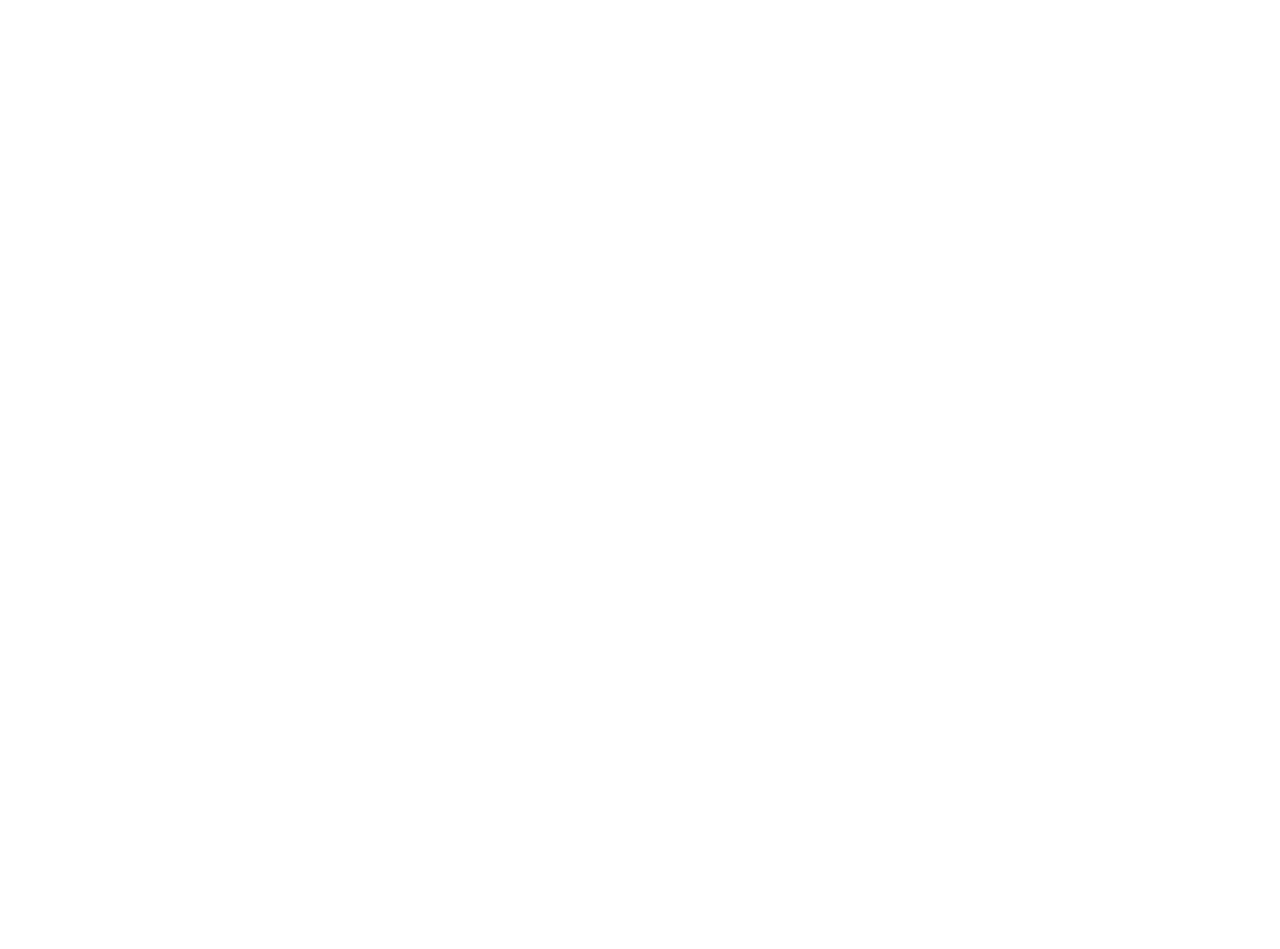
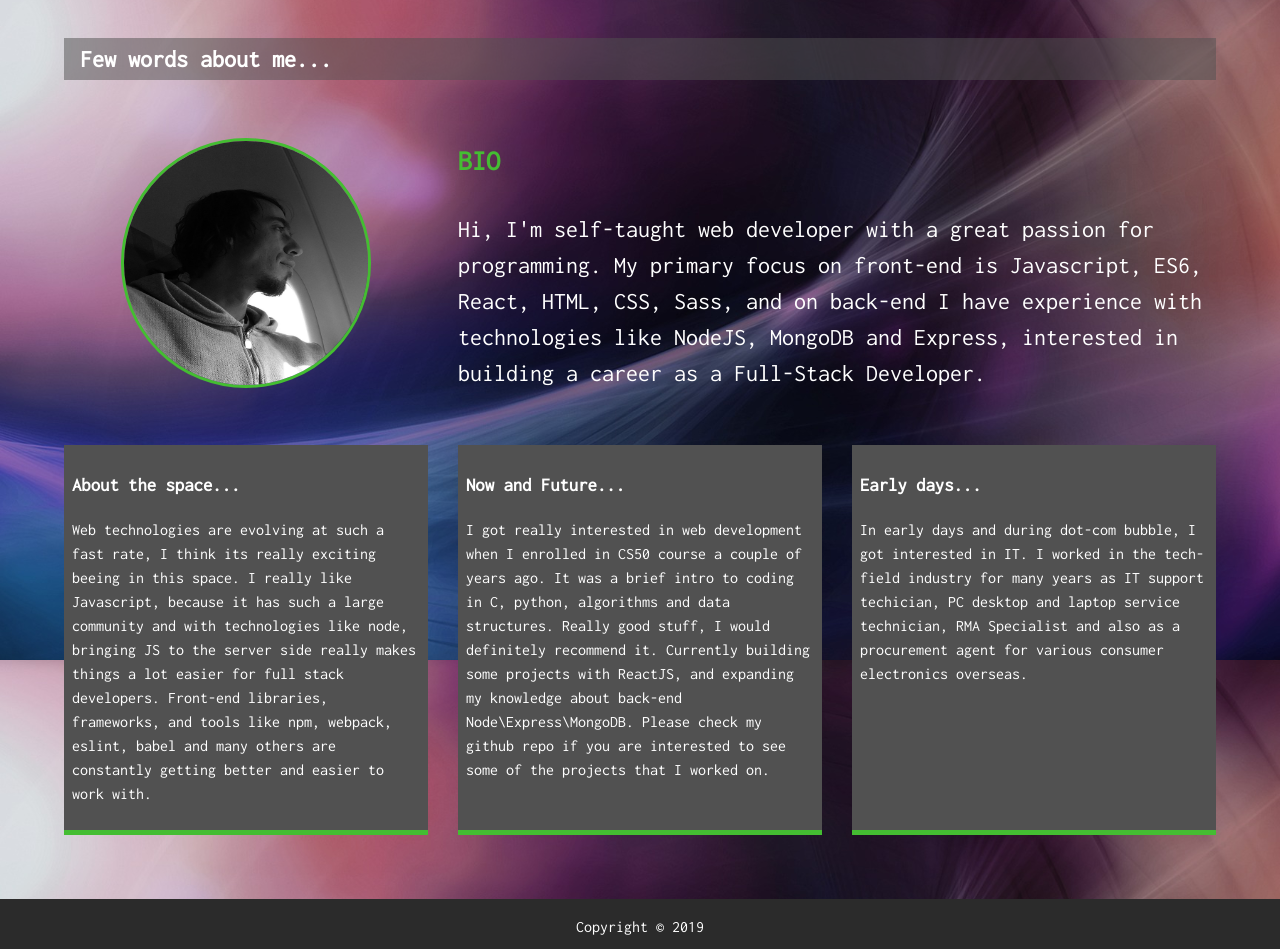
Before and after one commit to NikolaPerisic/nikolap.me, a React (Create React App) app: page /about in a window 1280 px wide. Shown: the part 940-1889 px from the top of the page. Before the commit the page ends 800 px from the top, so only its background shows below. Built offline with nearby package versions, Linux system fonts and the light colour scheme.

Commit message:
about, footer

```diff
--- a/src/App.js
+++ b/src/App.js
@@ -1,6 +1,7 @@
 import React from "react";
 import Index from "./components/Index/Index";
 import Menu from "./components/Menu/Menu";
+import About from "./components/About/About";
 import { library } from "@fortawesome/fontawesome-svg-core";
 import {
   faTwitter,
@@ -16,6 +17,7 @@ function App() {
     <div className="App">
       <Menu />
       <Index />
+      <About />
     </div>
   );
 }
--- /dev/null
+++ b/src/components/About/About.js
@@ -0,0 +1,69 @@
+import React, { Fragment } from "react";
+import "../../scss/About.scss";
+import img from "../../assets/images/profile_pic.jpg";
+import Footer from "../Footer/Footer";
+
+const About = () => {
+  return (
+    <Fragment>
+      <main id="main">
+        <h1 className="lg-heading">
+          About <span className="text-secondary">Me</span>
+        </h1>
+        <h2 className="sm-heading">Few words about me...</h2>
+        <div className="about-info">
+          <img src={img} alt="Nikola" className="bio-image" />
+          <div className="bio">
+            <h3 className="text-secondary">BIO</h3>
+            <p>
+              Hi, I'm self-taught web developer with a great passion for
+              programming. My primary focus on front-end is Javascript, ES6,
+              React, HTML, CSS, Sass, and on back-end I have experience with
+              technologies like NodeJS, MongoDB and Express, interested in
+              building a career as a Full-Stack Developer.
+            </p>
+          </div>
+          <div className="info info-1">
+            <h3>About the space...</h3>
+            <p>
+              Web technologies are evolving at such a fast rate, I think its
+              really exciting beeing in this space. I really like Javascript,
+              because it has such a large community and with technologies like
+              node, bringing JS to the server side really makes things a lot
+              easier for full stack developers. Front-end libraries, frameworks,
+              and tools like npm, webpack, eslint, babel and many others are
+              constantly getting better and easier to work with.
+            </p>
+          </div>
+
+          <div className="info info-2">
+            <h3>Now and Future...</h3>
+            <p>
+              I got really interested in web development when I enrolled in CS50
+              course a couple of years ago. It was a brief intro to coding in C,
+              python, algorithms and data structures. Really good stuff, I would
+              definitely recommend it. Currently building some projects with
+              ReactJS, and expanding my knowledge about back-end
+              Node\Express\MongoDB. Please check my github repo if you are
+              interested to see some of the projects that I worked on.
+            </p>
+          </div>
+
+          <div className="info info-3">
+            <h3>Early days...</h3>
+            <p>
+              In early days and during dot-com bubble, I got interested in IT. I
+              worked in the tech-field industry for many years as IT support
+              techician, PC desktop and laptop service technician, RMA
+              Specialist and also as a procurement agent for various consumer
+              electronics overseas.
+            </p>
+          </div>
+        </div>
+      </main>
+      <Footer />
+    </Fragment>
+  );
+};
+
+export default About;
--- /dev/null
+++ b/src/components/Footer/Footer.js
@@ -0,0 +1,8 @@
+import React from "react";
+import "../../scss/Footer.scss";
+
+const Footer = () => {
+  return <footer className="main__footer">Copyright &copy; 2019</footer>;
+};
+
+export default Footer;
--- /dev/null
+++ b/src/scss/About.scss
@@ -0,0 +1,65 @@
+@import "./config";
+
+main {
+  padding: 4rem;
+  min-height: calc(100vh - 50px);
+
+  .icons {
+    margin-top: 1rem;
+
+    a {
+      padding: 0.4rem;
+
+      &:hover {
+        color: $secondary-color;
+        @include easeOut;
+      }
+    }
+  }
+  &#home {
+    overflow: hidden;
+    h1 {
+      margin-top: 20vh;
+    }
+  }
+}
+
+.about-info {
+  display: grid;
+  grid-gap: 30px;
+  grid-template-areas:
+    "bio-image bio bio"
+    "info-1 info-2 info-3";
+  grid-template-columns: repeat(3, 1fr);
+}
+
+.bio-image {
+  grid-area: bio-image;
+  margin: auto;
+  border-radius: 50%;
+  border: $secondary-color 3px solid;
+  width: 250px;
+  height: 250px;
+}
+
+.bio {
+  grid-area: bio;
+  font-size: 1.5rem;
+}
+
+.info-1 {
+  grid-area: info-1;
+}
+
+.info-2 {
+  grid-area: info-2;
+}
+.info-3 {
+  grid-area: info-3;
+}
+
+.info {
+  background: lighten($primary-color, 5);
+  padding: 0.5rem;
+  border-bottom: $secondary-color 5px solid;
+}
--- /dev/null
+++ b/src/scss/Footer.scss
@@ -0,0 +1,9 @@
+@import "./config";
+
+.main__footer {
+  text-align: center;
+  padding: 1rem;
+  background: darken($primary-color, 10);
+  color: set-text-color($primary-color);
+  height: 50px;
+}
```
